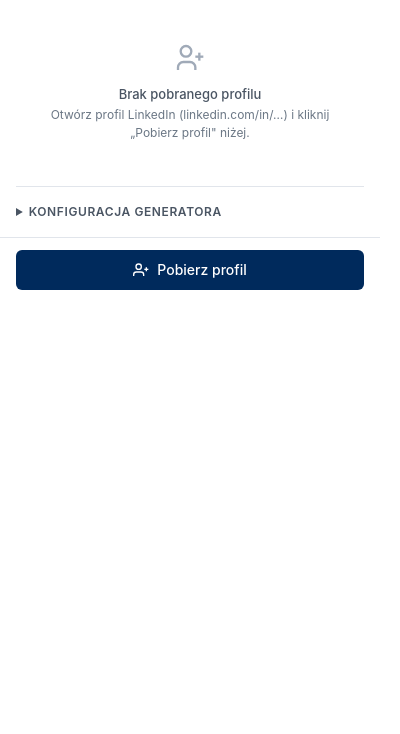
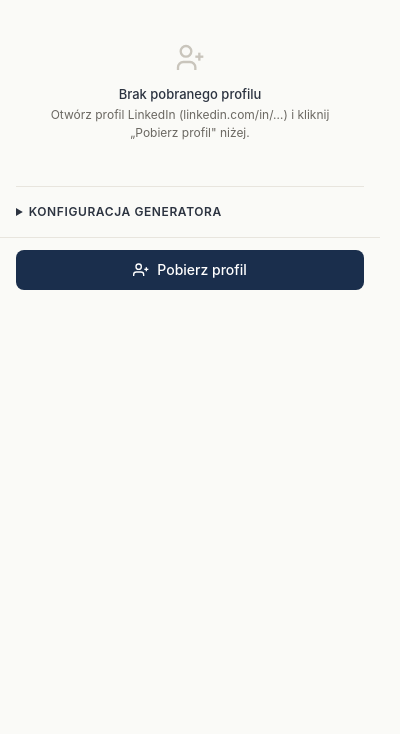
Before and after one commit to ochhyes/linkedin-msg-generator, a browser extension: page extension/popup.html in a window 400 px wide. Shown: the part 110-844 px from the top of the page. Drawn offline with Linux system fonts and the light colour scheme; a web font is replaced by a local one.

Commit message:
feat: skórka 2.0 — paleta cream/navy/gold ze stron szmidtke.pl (#69)
Design tokens przepisane na system wizualny ovb.szmidtke.pl (Workspace)
i pilot.szmidtke.pl (tokeny wyciągnięte z produkcyjnego CSS Pilota):

- light: cream #FAFAF7 tło + BIAŁE karty (raised), navy #1A2E4C jako
  brand/tekst, złoto #C7956D jako akcent, ciepłe beżowe bordery i
  cienie rgba(20,18,14)
- dark: navy deep #0F1F36 + złoty akcent #D9A87E (CTA w dark = złote
  z navy tekstem — nowy token --on-primary zamiast hardcoded #fff)
- nagłówki w serifie Fraunces (font brandowy Workspace; Google Fonts
  link w popup/dashboard/options, fallback Cormorant/Georgia)
- logo: złoty monogram na navy (jak bootloader-mark Workspace)
- radiusy 6/8/12 (skala Pilota), semantic ok/warn/crit w ciepłej
  palecie Pilota
- zero zmian w regułach komponentów — tylko wartości tokenów (po to
  były; Sprint #9 się spłacił)
- popup.html: default kopii zapasowej 3 → 1 dzień (sync z #68)

Co-Authored-By: Claude Fable 5 <noreply@anthropic.com>

```diff
--- a/extension/dashboard.css
+++ b/extension/dashboard.css
@@ -1,28 +1,31 @@
 :root {
   /* ── Brand (OVB navy) ──────────────────────────────────── */
-  --brand-primary: #002A5C;
-  --brand-primary-hover: #001F47;
-  --brand-primary-soft: #E8EEF6;
-  --brand-secondary: #6B7785;
+  --brand-primary: #1A2E4C;        /* 2.0: navy Pilot/Workspace (ink-primary) */
+  --brand-primary-hover: #0F1F36;  /* brand-navy-deep */
+  --brand-primary-soft: rgba(199, 149, 109, 0.14); /* ciepły gold tint (accent-soft) */
+  --brand-secondary: #6B6862;      /* ink-tertiary — ciepły szary */
+  --accent-gold: #C7956D;          /* 2.0: złoty akcent (Pilot --accent) */
+  --accent-gold-hover: #A07549;
+  --on-primary: #FFFFFF;           /* tekst na tle brand-primary */
 
   /* ── Neutrals (light mode default) ─────────────────────── */
-  --bg: #FFFFFF;
-  --bg-subtle: #FAFBFC;
-  --bg-muted: #F1F3F5;
-  --border: #E1E5EB;
-  --border-strong: #C8D0D9;
-  --text: #1A202C;
-  --text-secondary: #4A5563;
-  --text-muted: #6B7785;
-  --text-disabled: #A0AAB8;
+  --bg: #FAFAF7;             /* 2.0: cream — tło stron szmidtke.pl */
+  --bg-subtle: #FFFFFF;      /* karty BIAŁE na cream = raised */
+  --bg-muted: #F2EFE8;       /* bg-sunken — inputy */
+  --border: #E8E5DE;         /* line-soft (ciepły beż) */
+  --border-strong: #D8D3C8;  /* line */
+  --text: #1A2E4C;           /* ink-primary (navy) */
+  --text-secondary: #2C3340;
+  --text-muted: #6B6862;
+  --text-disabled: #C9C5BC;
 
   /* ── Semantic ──────────────────────────────────────────── */
-  --success: #0A7849;
-  --success-soft: #E8F4EE;
-  --warning: #B8731F;
-  --warning-soft: #FBF3E5;
-  --error: #C8102E;
-  --error-soft: #FBE9EC;
+  --success: #5B8C5A;
+  --success-soft: #E5F5EC;
+  --warning: #C77B5B;
+  --warning-soft: #FFF1DE;
+  --error: #A84432;
+  --error-soft: #FEE4E2;
 
   /* ── Spacing scale (4-base) ────────────────────────────── */
   --space-1: 4px;
@@ -35,19 +38,20 @@
   --space-10: 40px;
 
   /* ── Radii ─────────────────────────────────────────────── */
-  --radius-sm: 4px;
-  --radius: 6px;
-  --radius-lg: 8px;
+  --radius-sm: 6px;
+  --radius: 8px;
+  --radius-lg: 12px;
   --radius-pill: 999px;
 
   /* ── Shadows ───────────────────────────────────────────── */
-  --shadow-sm: 0 1px 2px rgba(0, 42, 92, 0.04);
-  --shadow: 0 2px 8px rgba(0, 42, 92, 0.06);
-  --shadow-lg: 0 8px 24px rgba(0, 42, 92, 0.08);
+  --shadow-sm: 0 1px 2px rgba(20, 18, 14, 0.06);
+  --shadow: 0 4px 12px rgba(20, 18, 14, 0.08), 0 1px 2px rgba(20, 18, 14, 0.04);
+  --shadow-lg: 0 16px 40px rgba(20, 18, 14, 0.12), 0 2px 6px rgba(20, 18, 14, 0.06);
 
   /* ── Typography ────────────────────────────────────────── */
   --font: "Inter", -apple-system, BlinkMacSystemFont, "Segoe UI", Roboto, sans-serif;
   --font-mono: "JetBrains Mono", "Cascadia Code", Consolas, monospace;
+  --font-serif: "Fraunces", "Cormorant Garamond", Georgia, serif; /* 2.0: nagłówki */
 
   /* ── Transitions ───────────────────────────────────────── */
   --transition: 150ms cubic-bezier(0.4, 0, 0.2, 1);
@@ -62,19 +66,22 @@
 /* Dark mode — automatyczne dopasowanie do schematu przeglądarki/OS (v1.14.1). */
 @media (prefers-color-scheme: dark) {
   :root {
-    --bg: #0F1216;
-    --bg-subtle: #161A20;
-    --bg-muted: #1F242B;
-    --border: #2A2F37;
-    --border-strong: #3A4049;
-    --text: #E8EBF0;
-    --text-secondary: #B5BCC8;
-    --text-muted: #8B92A0;
-    --text-disabled: #5D6470;
-    --brand-primary: #5B9CFF;
-    --brand-primary-hover: #7DB0FF;
-    --brand-primary-soft: rgba(91, 156, 255, 0.14);
-    --success: #34D399;
+    --bg: #0F1F36;             /* 2.0: navy deep (Pilot dark) */
+    --bg-subtle: #1A2E4C;      /* bg-raised */
+    --bg-muted: #0A1626;       /* bg-sunken */
+    --border: #2C4063;
+    --border-strong: #3A5378;
+    --text: #F5F2EC;           /* ink-primary dark (ciepła biel) */
+    --text-secondary: #B5AFA5;
+    --text-muted: #8A8378;
+    --text-disabled: #4A4540;
+    --brand-primary: #D9A87E;       /* 2.0: gold akcent w dark (Pilot) */
+    --brand-primary-hover: #E5BC96;
+    --brand-primary-soft: rgba(217, 168, 126, 0.18);
+    --accent-gold: #D9A87E;
+    --accent-gold-hover: #E5BC96;
+    --on-primary: #0F1F36;          /* navy tekst na złotym CTA */
+    --success: #4ADE80;
     --success-soft: rgba(52, 211, 153, 0.15);
     --warning: #FBBF24;
     --warning-soft: rgba(251, 191, 36, 0.15);
@@ -113,7 +120,7 @@ body {
   padding-bottom: 16px;
   border-bottom: 1px solid var(--border);
 }
-.hdr__title h1 { font-size: 22px; margin: 0 0 6px; font-weight: 600; color: var(--brand-primary); letter-spacing: -0.01em; }
+.hdr__title h1 { font-family: var(--font-serif); font-size: 26px; margin: 0 0 6px; font-weight: 600; color: var(--brand-primary); letter-spacing: 0.01em; }
 .hdr__sub { margin: 0; color: var(--text-secondary); font-size: 13px; }
 
 /* ── Buttons — 3-typowy system OVB Minimal (UX redesign #25 v1.16.0) ──
@@ -143,8 +150,8 @@ body {
 .btn:focus-visible { outline: 2px solid var(--brand-primary); outline-offset: 2px; }
 .btn:disabled { opacity: 0.45; cursor: not-allowed; }
 
-.btn--primary { background: var(--brand-primary); border-color: var(--brand-primary); color: #fff; }
-.btn--primary:hover:not(:disabled) { background: var(--brand-primary-hover); border-color: var(--brand-primary-hover); color: #fff; }
+.btn--primary { background: var(--brand-primary); border-color: var(--brand-primary); color: var(--on-primary); }
+.btn--primary:hover:not(:disabled) { background: var(--brand-primary-hover); border-color: var(--brand-primary-hover); color: var(--on-primary); }
 
 .btn--ghost { background: transparent; border-color: transparent; color: var(--text-secondary); }
 .btn--ghost:hover:not(:disabled) { background: var(--bg-muted); color: var(--text); }
@@ -190,7 +197,8 @@ body {
   border: 1px solid var(--border);
 }
 .block h2 {
-  font-size: 16px;
+  font-family: var(--font-serif);
+  font-size: 19px;
   margin: 0 0 6px;
   font-weight: 600;
   display: flex;
--- a/extension/options.css
+++ b/extension/options.css
@@ -3,29 +3,32 @@
 
 :root {
   /* ── Brand (OVB navy) ──────────────────────────────────── */
-  --brand-primary: #002A5C;
-  --brand-primary-hover: #001F47;
-  --brand-primary-soft: #E8EEF6;
-  --brand-secondary: #6B7785;
+  --brand-primary: #1A2E4C;        /* 2.0: navy Pilot/Workspace (ink-primary) */
+  --brand-primary-hover: #0F1F36;  /* brand-navy-deep */
+  --brand-primary-soft: rgba(199, 149, 109, 0.14); /* ciepły gold tint (accent-soft) */
+  --brand-secondary: #6B6862;      /* ink-tertiary — ciepły szary */
+  --accent-gold: #C7956D;          /* 2.0: złoty akcent (Pilot --accent) */
+  --accent-gold-hover: #A07549;
+  --on-primary: #FFFFFF;           /* tekst na tle brand-primary */
 
   /* ── Neutrals (light mode default) ─────────────────────── */
-  --bg: #FFFFFF;
-  --bg-subtle: #FAFBFC;
-  --bg-muted: #F1F3F5;
-  --border: #E1E5EB;
-  --border-strong: #C8D0D9;
-  --text: #1A202C;
-  --text-secondary: #4A5563;
-  --text-muted: #6B7785;
-  --text-disabled: #A0AAB8;
+  --bg: #FAFAF7;             /* 2.0: cream — tło stron szmidtke.pl */
+  --bg-subtle: #FFFFFF;      /* karty BIAŁE na cream = raised */
+  --bg-muted: #F2EFE8;       /* bg-sunken — inputy */
+  --border: #E8E5DE;         /* line-soft (ciepły beż) */
+  --border-strong: #D8D3C8;  /* line */
+  --text: #1A2E4C;           /* ink-primary (navy) */
+  --text-secondary: #2C3340;
+  --text-muted: #6B6862;
+  --text-disabled: #C9C5BC;
 
   /* ── Semantic ──────────────────────────────────────────── */
-  --success: #0A7849;
-  --success-soft: #E8F4EE;
-  --warning: #B8731F;
-  --warning-soft: #FBF3E5;
-  --error: #C8102E;
-  --error-soft: #FBE9EC;
+  --success: #5B8C5A;
+  --success-soft: #E5F5EC;
+  --warning: #C77B5B;
+  --warning-soft: #FFF1DE;
+  --error: #A84432;
+  --error-soft: #FEE4E2;
 
   /* ── Spacing scale (4-base) ────────────────────────────── */
   --space-1: 4px;
@@ -38,19 +41,20 @@
   --space-10: 40px;
 
   /* ── Radii ─────────────────────────────────────────────── */
-  --radius-sm: 4px;
-  --radius: 6px;
-  --radius-lg: 8px;
+  --radius-sm: 6px;
+  --radius: 8px;
+  --radius-lg: 12px;
   --radius-pill: 999px;
 
   /* ── Shadows ───────────────────────────────────────────── */
-  --shadow-sm: 0 1px 2px rgba(0, 42, 92, 0.04);
-  --shadow: 0 2px 8px rgba(0, 42, 92, 0.06);
-  --shadow-lg: 0 8px 24px rgba(0, 42, 92, 0.08);
+  --shadow-sm: 0 1px 2px rgba(20, 18, 14, 0.06);
+  --shadow: 0 4px 12px rgba(20, 18, 14, 0.08), 0 1px 2px rgba(20, 18, 14, 0.04);
+  --shadow-lg: 0 16px 40px rgba(20, 18, 14, 0.12), 0 2px 6px rgba(20, 18, 14, 0.06);
 
   /* ── Typography ────────────────────────────────────────── */
   --font: "Inter", -apple-system, BlinkMacSystemFont, "Segoe UI", Roboto, sans-serif;
   --font-mono: "JetBrains Mono", "Cascadia Code", Consolas, monospace;
+  --font-serif: "Fraunces", "Cormorant Garamond", Georgia, serif; /* 2.0: nagłówki */
 
   /* ── Transitions ───────────────────────────────────────── */
   --transition: 150ms cubic-bezier(0.4, 0, 0.2, 1);
@@ -71,19 +75,22 @@
 /* Dark mode — automatyczne dopasowanie do schematu przeglądarki/OS (v1.14.1). */
 @media (prefers-color-scheme: dark) {
   :root {
-    --bg: #0F1216;
-    --bg-subtle: #161A20;
-    --bg-muted: #1F242B;
-    --border: #2A2F37;
-    --border-strong: #3A4049;
-    --text: #E8EBF0;
-    --text-secondary: #B5BCC8;
-    --text-muted: #8B92A0;
-    --text-disabled: #5D6470;
-    --brand-primary: #5B9CFF;
-    --brand-primary-hover: #7DB0FF;
-    --brand-primary-soft: rgba(91, 156, 255, 0.14);
-    --success: #34D399;
+    --bg: #0F1F36;             /* 2.0: navy deep (Pilot dark) */
+    --bg-subtle: #1A2E4C;      /* bg-raised */
+    --bg-muted: #0A1626;       /* bg-sunken */
+    --border: #2C4063;
+    --border-strong: #3A5378;
+    --text: #F5F2EC;           /* ink-primary dark (ciepła biel) */
+    --text-secondary: #B5AFA5;
+    --text-muted: #8A8378;
+    --text-disabled: #4A4540;
+    --brand-primary: #D9A87E;       /* 2.0: gold akcent w dark (Pilot) */
+    --brand-primary-hover: #E5BC96;
+    --brand-primary-soft: rgba(217, 168, 126, 0.18);
+    --accent-gold: #D9A87E;
+    --accent-gold-hover: #E5BC96;
+    --on-primary: #0F1F36;          /* navy tekst na złotym CTA */
+    --success: #4ADE80;
     --success-soft: rgba(52, 211, 153, 0.15);
     --warning: #FBBF24;
     --warning-soft: rgba(251, 191, 36, 0.15);
@@ -142,7 +149,8 @@ body {
   color: var(--accent);
 }
 .block h2 {
-  font-size: 16px;
+  font-family: var(--font-serif);
+  font-size: 19px;
   font-weight: 600;
   margin-bottom: 8px;
 }
@@ -361,7 +369,7 @@ textarea { min-height: 80px; }
 .btn:hover { border-color: var(--accent); }
 .btn-primary {
   background: var(--accent);
-  color: #fff;
+  color: var(--on-primary);
   border-color: var(--accent);
   font-weight: 500;
 }
--- a/extension/popup.css
+++ b/extension/popup.css
@@ -7,29 +7,32 @@
 
 :root {
   /* ── Brand (OVB navy) ──────────────────────────────────── */
-  --brand-primary: #002A5C;
-  --brand-primary-hover: #001F47;
-  --brand-primary-soft: #E8EEF6;
-  --brand-secondary: #6B7785;
+  --brand-primary: #1A2E4C;        /* 2.0: navy Pilot/Workspace (ink-primary) */
+  --brand-primary-hover: #0F1F36;  /* brand-navy-deep */
+  --brand-primary-soft: rgba(199, 149, 109, 0.14); /* ciepły gold tint (accent-soft) */
+  --brand-secondary: #6B6862;      /* ink-tertiary — ciepły szary */
+  --accent-gold: #C7956D;          /* 2.0: złoty akcent (Pilot --accent) */
+  --accent-gold-hover: #A07549;
+  --on-primary: #FFFFFF;           /* tekst na tle brand-primary */
 
   /* ── Neutrals (light mode default) ─────────────────────── */
-  --bg: #FFFFFF;
-  --bg-subtle: #FAFBFC;
-  --bg-muted: #F1F3F5;
-  --border: #E1E5EB;
-  --border-strong: #C8D0D9;
-  --text: #1A202C;
-  --text-secondary: #4A5563;
-  --text-muted: #6B7785;
-  --text-disabled: #A0AAB8;
+  --bg: #FAFAF7;             /* 2.0: cream — tło stron szmidtke.pl */
+  --bg-subtle: #FFFFFF;      /* karty BIAŁE na cream = raised */
+  --bg-muted: #F2EFE8;       /* bg-sunken — inputy */
+  --border: #E8E5DE;         /* line-soft (ciepły beż) */
+  --border-strong: #D8D3C8;  /* line */
+  --text: #1A2E4C;           /* ink-primary (navy) */
+  --text-secondary: #2C3340;
+  --text-muted: #6B6862;
+  --text-disabled: #C9C5BC;
 
   /* ── Semantic ──────────────────────────────────────────── */
-  --success: #0A7849;
-  --success-soft: #E8F4EE;
-  --warning: #B8731F;
-  --warning-soft: #FBF3E5;
-  --error: #C8102E;
-  --error-soft: #FBE9EC;
+  --success: #5B8C5A;
+  --success-soft: #E5F5EC;
+  --warning: #C77B5B;
+  --warning-soft: #FFF1DE;
+  --error: #A84432;
+  --error-soft: #FEE4E2;
 
   /* ── Spacing scale (4-base) ────────────────────────────── */
   --space-1: 4px;
@@ -42,19 +45,20 @@
   --space-10: 40px;
 
   /* ── Radii ─────────────────────────────────────────────── */
-  --radius-sm: 4px;
-  --radius: 6px;
-  --radius-lg: 8px;
+  --radius-sm: 6px;
+  --radius: 8px;
+  --radius-lg: 12px;
   --radius-pill: 999px;
 
   /* ── Shadows ───────────────────────────────────────────── */
-  --shadow-sm: 0 1px 2px rgba(0, 42, 92, 0.04);
-  --shadow: 0 2px 8px rgba(0, 42, 92, 0.06);
-  --shadow-lg: 0 8px 24px rgba(0, 42, 92, 0.08);
+  --shadow-sm: 0 1px 2px rgba(20, 18, 14, 0.06);
+  --shadow: 0 4px 12px rgba(20, 18, 14, 0.08), 0 1px 2px rgba(20, 18, 14, 0.04);
+  --shadow-lg: 0 16px 40px rgba(20, 18, 14, 0.12), 0 2px 6px rgba(20, 18, 14, 0.06);
 
   /* ── Typography ────────────────────────────────────────── */
   --font: "Inter", -apple-system, BlinkMacSystemFont, "Segoe UI", Roboto, sans-serif;
   --font-mono: "JetBrains Mono", "Cascadia Code", Consolas, monospace;
+  --font-serif: "Fraunces", "Cormorant Garamond", Georgia, serif; /* 2.0: nagłówki */
 
   /* ── Transitions ───────────────────────────────────────── */
   --transition: 150ms cubic-bezier(0.4, 0, 0.2, 1);
@@ -87,22 +91,25 @@
    same łapią ciemne wartości. */
 @media (prefers-color-scheme: dark) {
   :root {
-    --bg: #0F1216;
-    --bg-subtle: #161A20;
-    --bg-muted: #1F242B;
-    --border: #2A2F37;
-    --border-strong: #3A4049;
-    --text: #E8EBF0;
-    --text-secondary: #B5BCC8;
-    --text-muted: #8B92A0;
-    --text-disabled: #5D6470;
-    --brand-primary: #5B9CFF;
-    --brand-primary-hover: #7DB0FF;
-    --brand-primary-soft: rgba(91, 156, 255, 0.14);
+    --bg: #0F1F36;             /* 2.0: navy deep (Pilot dark) */
+    --bg-subtle: #1A2E4C;      /* bg-raised */
+    --bg-muted: #0A1626;       /* bg-sunken */
+    --border: #2C4063;
+    --border-strong: #3A5378;
+    --text: #F5F2EC;           /* ink-primary dark (ciepła biel) */
+    --text-secondary: #B5AFA5;
+    --text-muted: #8A8378;
+    --text-disabled: #4A4540;
+    --brand-primary: #D9A87E;       /* 2.0: gold akcent w dark (Pilot) */
+    --brand-primary-hover: #E5BC96;
+    --brand-primary-soft: rgba(217, 168, 126, 0.18);
+    --accent-gold: #D9A87E;
+    --accent-gold-hover: #E5BC96;
+    --on-primary: #0F1F36;          /* navy tekst na złotym CTA */
     /* Semantyczne — jaśniejsze na ciemnym tle; miękkie tła jako niskoalfowe
        tinty (jasny #E8F4EE byłby świecącą plamą na dark). Komponenty
        (.badge--connect itd.) mają border-color rgba pisane pod te wartości. */
-    --success: #34D399;
+    --success: #4ADE80;
     --success-soft: rgba(52, 211, 153, 0.15);
     --warning: #FBBF24;
     --warning-soft: rgba(251, 191, 36, 0.15);
@@ -176,7 +183,8 @@ body {
   flex-shrink: 0;
   border-radius: var(--radius);
   background: var(--brand-primary);
-  color: #fff;
+  color: var(--accent-gold); /* 2.0: złoty monogram na navy (brand szmidtke.pl) */
+  font-family: var(--font-serif);
   font-size: 11px;
   font-weight: 800;
   letter-spacing: -0.02em;
@@ -193,6 +201,7 @@ body {
 }
 
 .header__title {
+  font-family: var(--font-serif);
   font-size: 15px;
   font-weight: 600;
   color: var(--brand-primary);
@@ -642,8 +651,8 @@ body {
 }
 .btn:disabled { opacity: 0.45; cursor: not-allowed; }
 
-.btn--primary { background: var(--brand-primary); color: #fff; }
-.btn--primary:hover:not(:disabled) { background: var(--brand-primary-hover); color: #fff; }
+.btn--primary { background: var(--brand-primary); color: var(--on-primary); }
+.btn--primary:hover:not(:disabled) { background: var(--brand-primary-hover); color: var(--on-primary); }
 
 .btn--secondary {
   background: var(--bg);
@@ -762,9 +771,10 @@ body {
 
 /* ── Settings ───────────────────────────────────────────────────── */
 .settings__title {
+  font-family: var(--font-serif);
   padding: 16px 16px 4px;
-  font-size: 15px;
-  font-weight: 700;
+  font-size: 17px;
+  font-weight: 600;
 }
 
 /* ── Loading spinner ────────────────────────────────────────────── */
```
Also changed, not shown: extension/dashboard.html (+1 -0 lines), extension/options.html (+1 -0 lines), extension/popup.html (+2 -1 lines), extension/manifest.json.
